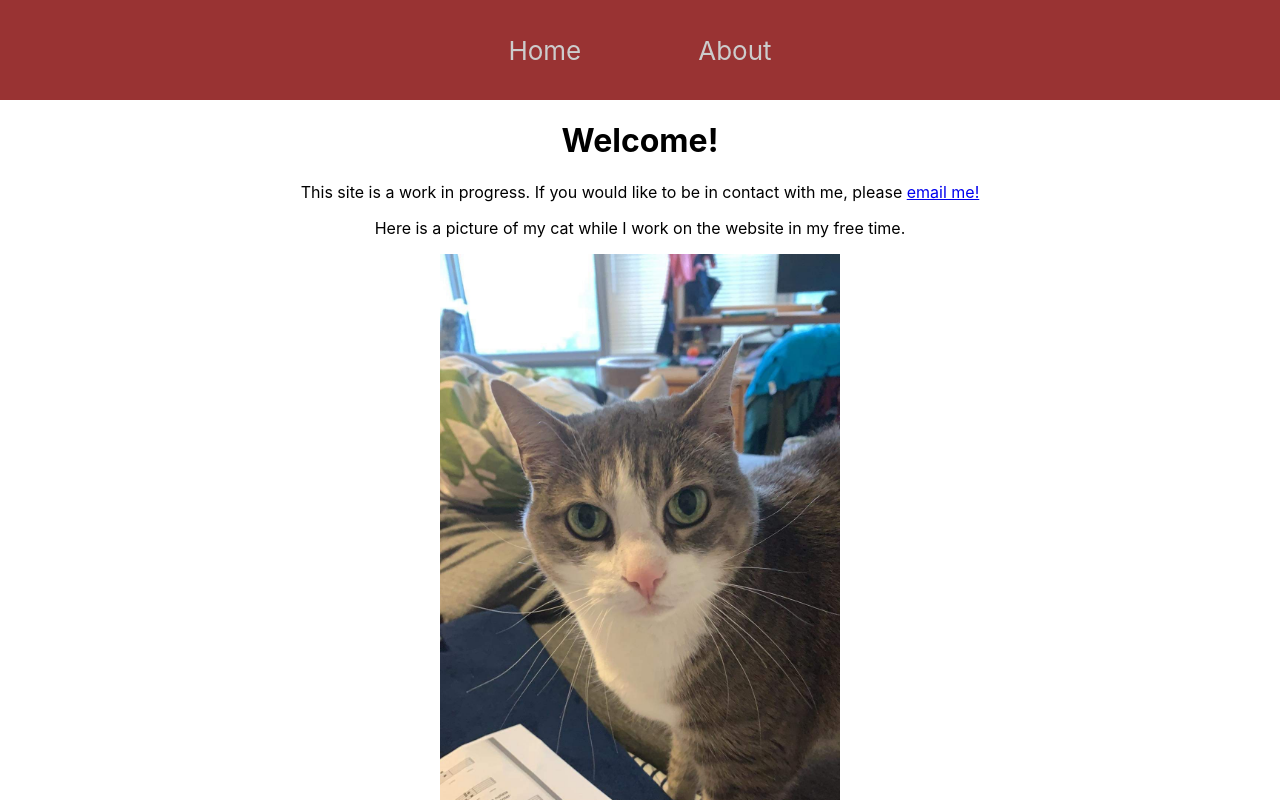
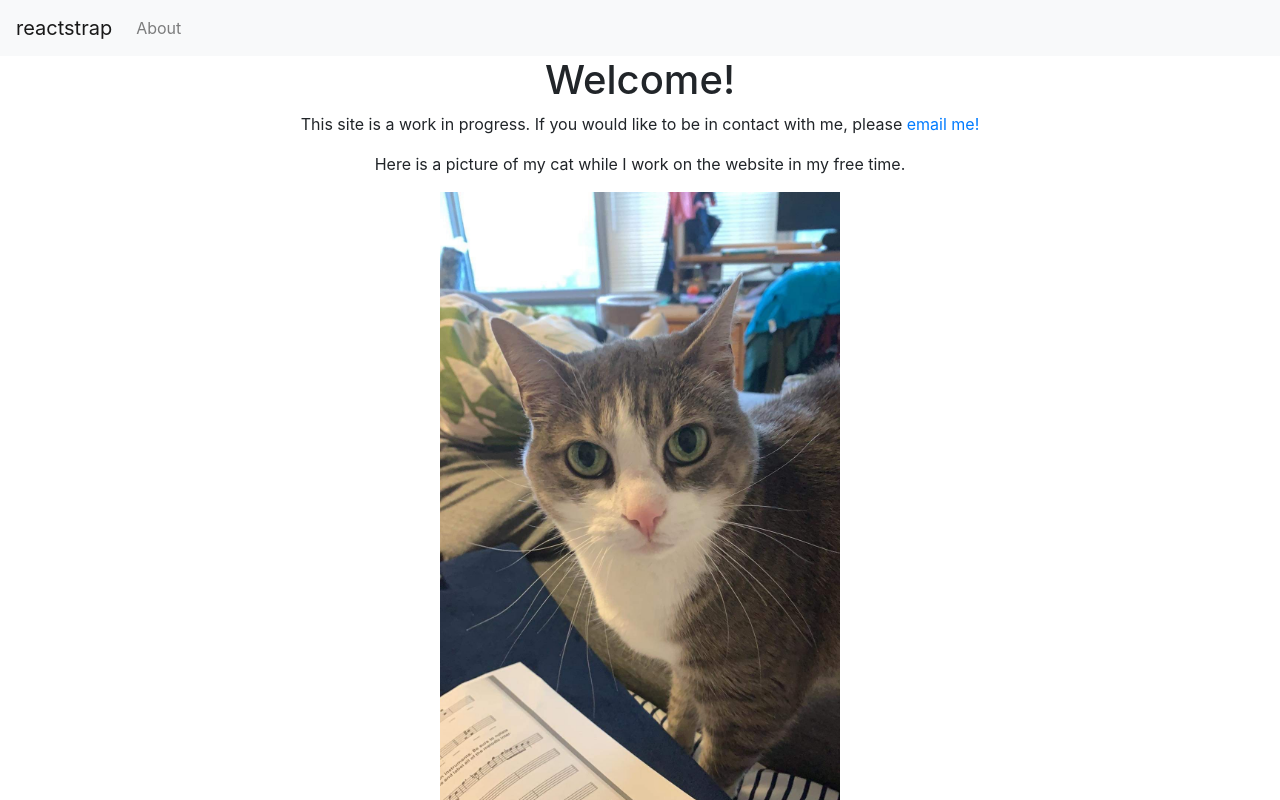
Before and after one commit to kodonnell327/resumesite, a React (Create React App) app: page / in a window 1280 px wide. Shown: the top 800 px of the page. Built offline with nearby package versions, Linux system fonts and the light colour scheme.

Commit message:
Decided on reactstrap for the most up-to-date bootstrap library for react. Have not refactored the file structure yet.

```diff
--- a/src/App.js
+++ b/src/App.js
@@ -1,5 +1,11 @@
 import React from 'react';
 import './scss/global.scss';
+import { library } from '@fortawesome/fontawesome-svg-core';
+import { fab } from '@fortawesome/free-brands-svg-icons'
+
+import { faCheckSquare } from '@fortawesome/free-solid-svg-icons';
+
+library.add(fab, faCheckSquare);
 
 function App() {
   return (
--- a/src/home.js
+++ b/src/home.js
@@ -7,7 +7,7 @@ class Home extends React.Component {
     render() {
         return (
             <div className="Home">
-                <Menu></Menu>
+                <Menu/>
                 <div className="Home-body">
                     <h1>Welcome!</h1>
                     <p>This site is a work in progress.
--- a/src/index.js
+++ b/src/index.js
@@ -1,5 +1,6 @@
 import React from 'react';
 import ReactDOM from 'react-dom';
+import 'bootstrap/dist/css/bootstrap.css';
 import './scss/global.scss';
 import Home from './home';
 import About from './about';
--- a/src/menu.js
+++ b/src/menu.js
@@ -1,9 +1,24 @@
 import React from 'react';
 import { Route, Link, BrowserRouter as Router } from 'react-router-dom'
 import './scss/menu.scss';
+import {Navbar, NavbarBrand, NavbarToggler, Nav, NavItem, NavLink} from 'reactstrap';
 
 function Menu() {
     return (
+        <Navbar color="light" light expand="md">
+            <NavbarBrand>reactstrap</NavbarBrand>
+            <Nav className="mr-auto" navbar>
+                <NavItem>
+                    <NavLink href="/about">About</NavLink>
+                </NavItem>
+            </Nav>
+        </Navbar>
+    );
+}
+
+export default Menu;
+
+/*
 <header className="menu-header">
     <ul className="menu-list">
         <li className='menu-list-item'>
@@ -16,7 +31,4 @@ function Menu() {
         </li>
     </ul>
 </header>
-    );
-}
-
-export default Menu;
+*/
```
Also changed, not shown: package.json (+6 -1 lines), 1 other file (tests, documents, lock files or other folders). Lines whose indentation alone changed are shown as unchanged.
